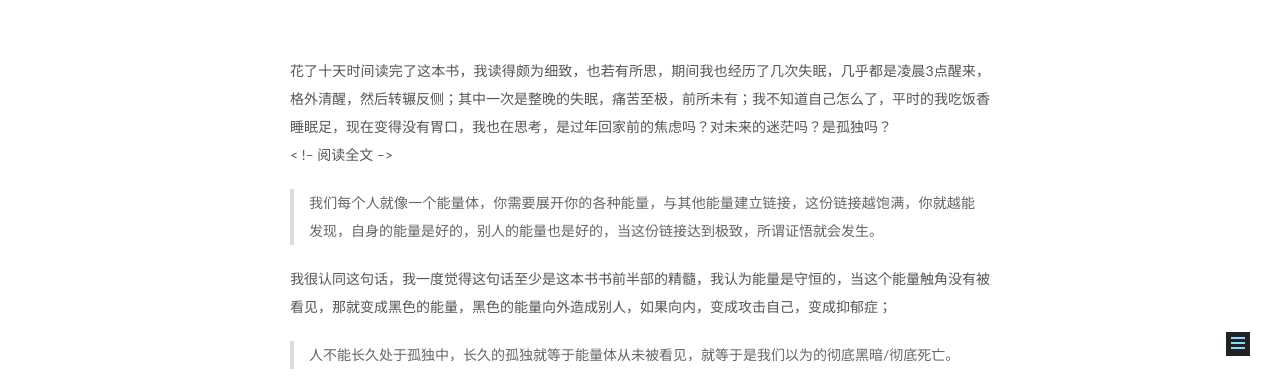
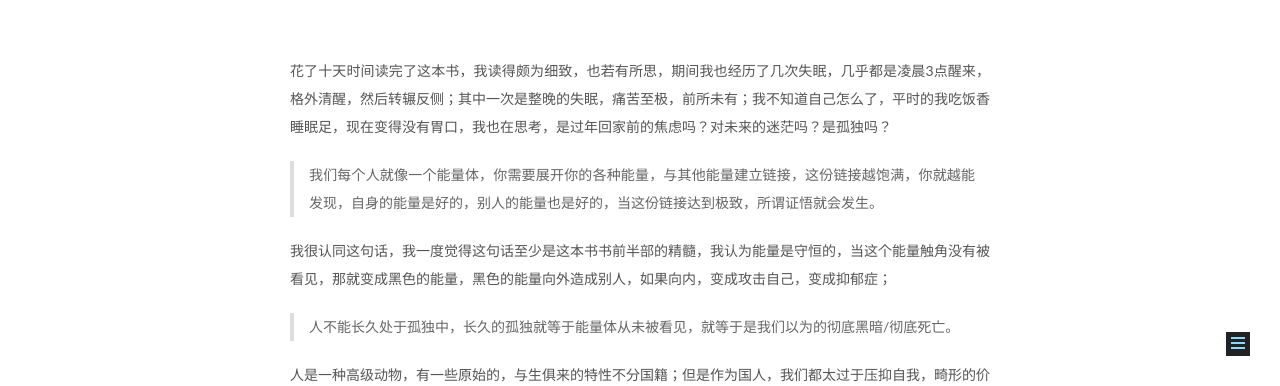
Before and after one commit to zhaxicun/zhaxicun.github.io, a plain HTML site: page 2018/04/09/巨婴国/index.html in a window 1280 px wide. Shown: the part 399-785 px from the top of the page. Drawn offline with Linux system fonts and the light colour scheme.

Commit message:
Site updated: 2018-04-10 17:17:36

```diff
--- a/2018/04/09/巨婴国/index.html
+++ b/2018/04/09/巨婴国/index.html
@@ -79,18 +79,18 @@
 
 
 
-<meta name="description" content="花了十天时间读完了这本书，我读得颇为细致，也若有所思，期间我也经历了几次失眠，几乎都是凌晨3点醒来，格外清醒，然后转辗反侧；其中一次是整晚的失眠，痛苦至极，前所未有；我不知道自己怎么了，平时的我吃饭香睡眠足，现在变得没有胃口，我也在思考，是过年回家前的焦虑吗？对未来的迷茫吗？是孤独吗？&amp;lt; !– 阅读全文 –&amp;gt;  我们每个人就像一个能量体，你需要展开你的各种能量，与其他能量建立链接，这份">
+<meta name="description" content="花了十天时间读完了这本书，我读得颇为细致，也若有所思，期间我也经历了几次失眠，几乎都是凌晨3点醒来，格外清醒，然后转辗反侧；其中一次是整晚的失眠，痛苦至极，前所未有；我不知道自己怎么了，平时的我吃饭香睡眠足，现在变得没有胃口，我也在思考，是过年回家前的焦虑吗？对未来的迷茫吗？是孤独吗？   我们每个人就像一个能量体，你需要展开你的各种能量，与其他能量建立链接，这份链接越饱满，你就越能发现，自身的能">
 <meta name="keywords" content="读书">
 <meta property="og:type" content="article">
 <meta property="og:title" content="《巨婴国》">
 <meta property="og:url" content="http://yoursite.com/2018/04/09/巨婴国/index.html">
 <meta property="og:site_name" content="Hexo">
-<meta property="og:description" content="花了十天时间读完了这本书，我读得颇为细致，也若有所思，期间我也经历了几次失眠，几乎都是凌晨3点醒来，格外清醒，然后转辗反侧；其中一次是整晚的失眠，痛苦至极，前所未有；我不知道自己怎么了，平时的我吃饭香睡眠足，现在变得没有胃口，我也在思考，是过年回家前的焦虑吗？对未来的迷茫吗？是孤独吗？&amp;lt; !– 阅读全文 –&amp;gt;  我们每个人就像一个能量体，你需要展开你的各种能量，与其他能量建立链接，这份">
+<meta property="og:description" content="花了十天时间读完了这本书，我读得颇为细致，也若有所思，期间我也经历了几次失眠，几乎都是凌晨3点醒来，格外清醒，然后转辗反侧；其中一次是整晚的失眠，痛苦至极，前所未有；我不知道自己怎么了，平时的我吃饭香睡眠足，现在变得没有胃口，我也在思考，是过年回家前的焦虑吗？对未来的迷茫吗？是孤独吗？   我们每个人就像一个能量体，你需要展开你的各种能量，与其他能量建立链接，这份链接越饱满，你就越能发现，自身的能">
 <meta property="og:locale" content="default">
-<meta property="og:updated_time" content="2018-04-10T09:10:22.842Z">
+<meta property="og:updated_time" content="2018-04-10T09:17:27.838Z">
 <meta name="twitter:card" content="summary">
 <meta name="twitter:title" content="《巨婴国》">
-<meta name="twitter:description" content="花了十天时间读完了这本书，我读得颇为细致，也若有所思，期间我也经历了几次失眠，几乎都是凌晨3点醒来，格外清醒，然后转辗反侧；其中一次是整晚的失眠，痛苦至极，前所未有；我不知道自己怎么了，平时的我吃饭香睡眠足，现在变得没有胃口，我也在思考，是过年回家前的焦虑吗？对未来的迷茫吗？是孤独吗？&amp;lt; !– 阅读全文 –&amp;gt;  我们每个人就像一个能量体，你需要展开你的各种能量，与其他能量建立链接，这份">
+<meta name="twitter:description" content="花了十天时间读完了这本书，我读得颇为细致，也若有所思，期间我也经历了几次失眠，几乎都是凌晨3点醒来，格外清醒，然后转辗反侧；其中一次是整晚的失眠，痛苦至极，前所未有；我不知道自己怎么了，平时的我吃饭香睡眠足，现在变得没有胃口，我也在思考，是过年回家前的焦虑吗？对未来的迷茫吗？是孤独吗？   我们每个人就像一个能量体，你需要展开你的各种能量，与其他能量建立链接，这份链接越饱满，你就越能发现，自身的能">
 
 
 
@@ -300,7 +300,7 @@
 
 
 
-        <p>花了十天时间读完了这本书，我读得颇为细致，也若有所思，期间我也经历了几次失眠，几乎都是凌晨3点醒来，格外清醒，然后转辗反侧；其中一次是整晚的失眠，痛苦至极，前所未有；我不知道自己怎么了，平时的我吃饭香睡眠足，现在变得没有胃口，我也在思考，是过年回家前的焦虑吗？对未来的迷茫吗？是孤独吗？<br>&lt; !– 阅读全文 –&gt;</p>
+        <p>花了十天时间读完了这本书，我读得颇为细致，也若有所思，期间我也经历了几次失眠，几乎都是凌晨3点醒来，格外清醒，然后转辗反侧；其中一次是整晚的失眠，痛苦至极，前所未有；我不知道自己怎么了，平时的我吃饭香睡眠足，现在变得没有胃口，我也在思考，是过年回家前的焦虑吗？对未来的迷茫吗？是孤独吗？<br><!--阅读全文--> </p>
 <blockquote>
 <p>我们每个人就像一个能量体，你需要展开你的各种能量，与其他能量建立链接，这份链接越饱满，你就越能发现，自身的能量是好的，别人的能量也是好的，当这份链接达到极致，所谓证悟就会发生。</p>
 </blockquote>
```
Also changed, not shown: index.html (+1 -1 lines).
